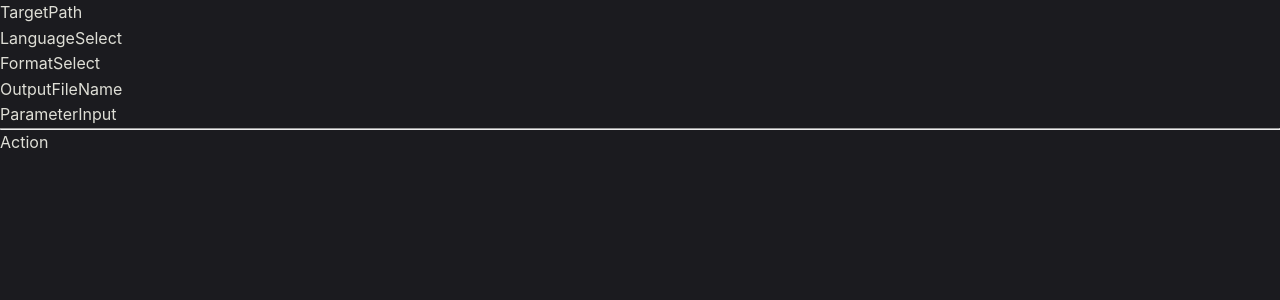
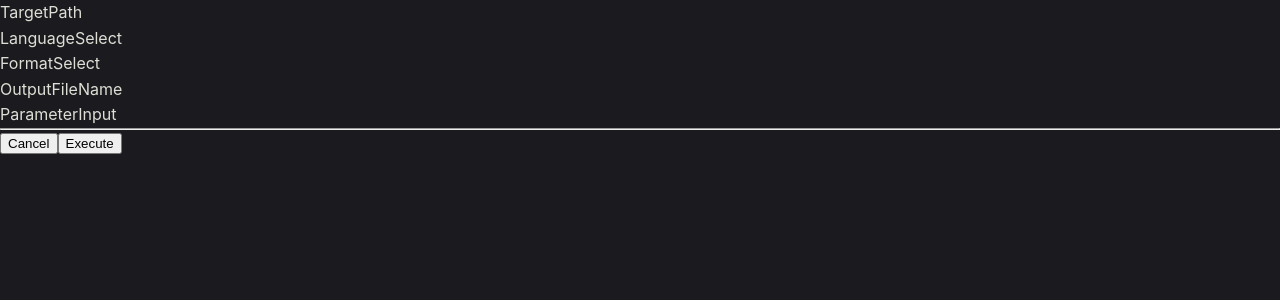
Before and after one commit to natsuyasai/lizard-gui, a React (Vite) app in the folder src/renderer/: page / in a window 1280 px wide. Shown: the top 300 px of the page. Built offline with nearby package versions, Linux system fonts and the light colour scheme.

Commit message:
アクションボタンのみお試し実装

```diff
--- a/src/renderer/src/components/Action.module.scss
+++ b/src/renderer/src/components/Action.module.scss
@@ -0,0 +1,24 @@
+.cahcel {
+  @apply bg-gray-500 text-gray-100 font-semibold py-2 px-4 border border-gray-400 rounded shadow;
+}
+
+.cahcel:hover {
+  @apply bg-gray-200;
+}
+
+.cahcel:active {
+  @apply bg-gray-800;
+}
+
+.exec {
+  @apply bg-blue-500 text-gray-100 font-semibold py-2 px-4 border border-blue-900 rounded shadow;
+  @apply m-4;
+}
+
+.exec:hover {
+    @apply bg-blue-200;
+}
+
+.exec:active {
+    @apply bg-blue-800;
+}
--- a/src/renderer/src/components/Action.tsx
+++ b/src/renderer/src/components/Action.tsx
@@ -1,11 +1,11 @@
 import { FC } from 'react'
-//import styles from "./OutputFileName.module.scss";
+import styles from "./Action.module.scss";
 
 export const Action: FC = () => {
   return (
     <>
-      {' '}
-      <div>Action</div>{' '}
+      <button className={styles.cahcel}>Cancel</button>
+      <button className={styles.exec}>Execute</button>
     </>
   )
 }
```
